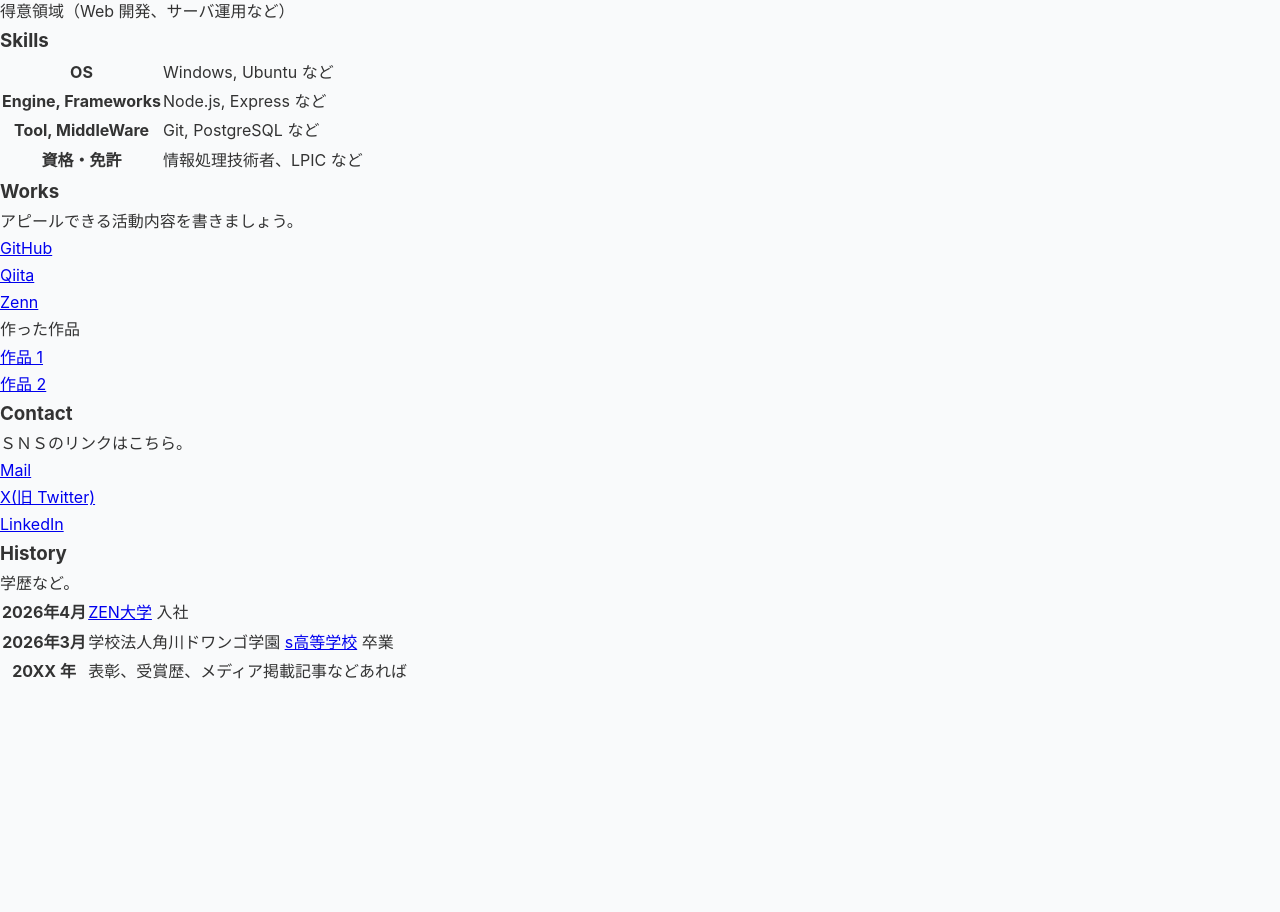
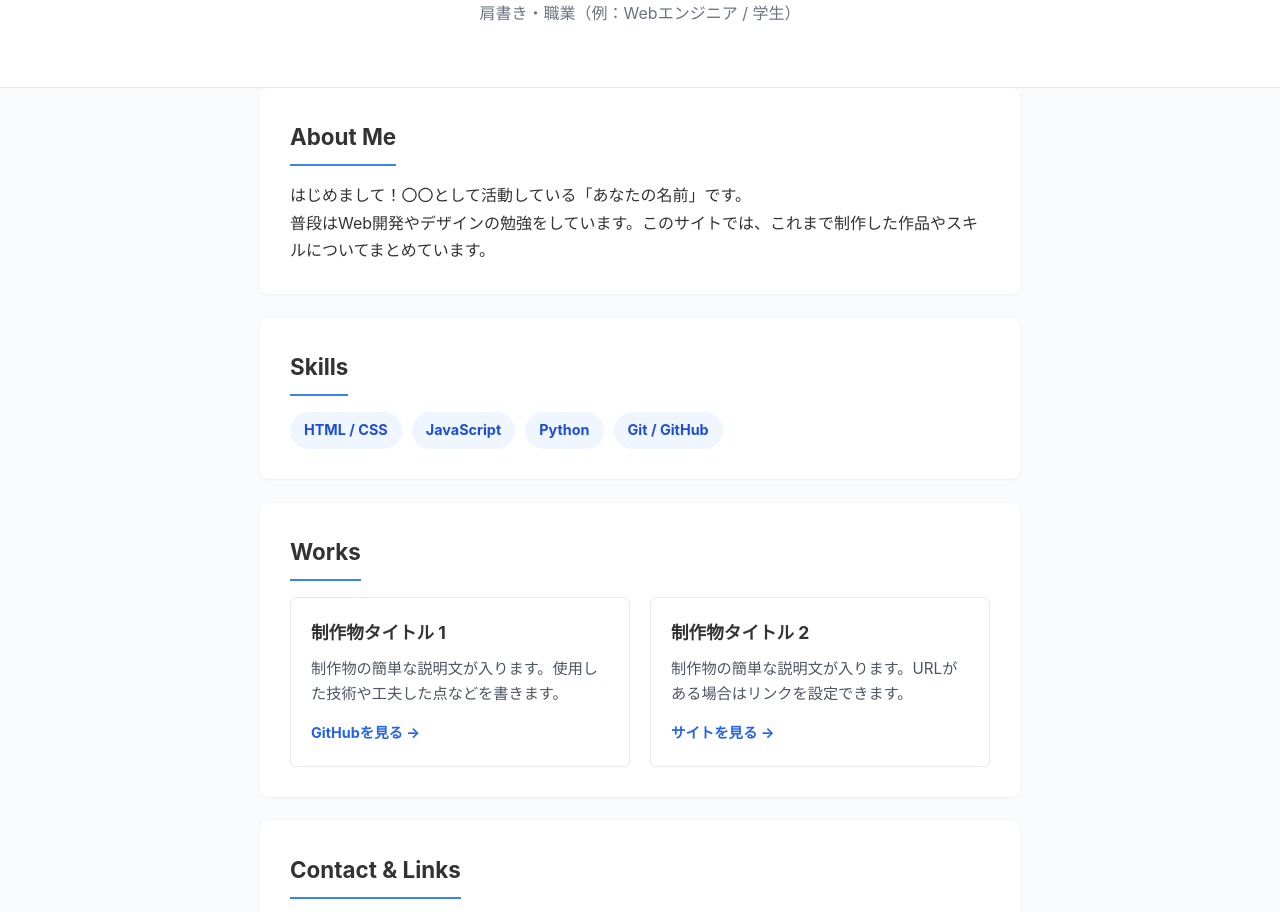
Before and after one commit to frogGp/frogGp.github.io, a plain HTML site: page index.html in a window 1280 px wide. Shown: the part 261-1173 px from the top of the page. Before the commit the page ends 948 px from the top, so only its background shows below. Drawn offline with Linux system fonts and the light colour scheme.

Commit message:
Revise index.html for personal portfolio layout
Updated the HTML structure and content for a personal portfolio page, including new sections for profile, skills, works, and contact information.

```diff
--- a/index.html
+++ b/index.html
@@ -1,85 +1,74 @@
 <!DOCTYPE html>
 <html lang="ja">
 <head>
-    <meta charset="utf-8">
-    <meta name="viewport" content="width=device-width, initial-scale=1">
-    <link href="style.css" rel="stylesheet">
-    <title>カエルのポートフォリオ</title>
+  <meta charset="UTF-8">
+  <meta name="viewport" content="width=device-width, initial-scale=1.0">
+  <title>あなたの名前 - ポートフォリオ</title>
+  <link rel="stylesheet" href="style.css">
 </head>
 <body>
-    <h1>カエル</h1>
 
-    <h2>About</h2>
+  <header>
+    <div class="container">
+      <!-- アイコン画像がある場合は src にパスを指定 -->
+      <img src="https://placeholder.com" alt="プロフィール画像" class="profile-img">
+      <h1>あなたの名前</h1>
+      <p class="subtitle">肩書き・職業（例：Webエンジニア / 学生）</p>
+    </div>
+  </header>
+
+  <main class="container">
+    <!-- 自己紹介セクション -->
+    <section id="about">
+      <h2>About Me</h2>
       <p>
-      簡単な自己紹介やアピール。<br>
-      どんなことができる、したいのか。
+        はじめまして！〇〇として活動している「あなたの名前」です。<br>
+        普段はWeb開発やデザインの勉強をしています。このサイトでは、これまで制作した作品やスキルについてまとめています。
       </p>
+    </section>
 
-    <h3>Profile</h3>
-    <ul>
-      <li>名前（ハンドルネームも可）</li>
-      <li>所在地（県や市までで OK）</li>
-      <li>得意領域（Web 開発、サーバ運用など）</li>
+    <!-- スキルセクション -->
+    <section id="skills">
+      <h2>Skills</h2>
+      <ul class="skill-list">
+        <li>HTML / CSS</li>
+        <li>JavaScript</li>
+        <li>Python</li>
+        <li>Git / GitHub</li>
       </ul>
+    </section>
 
-    <h3>Skills</h3>
-    <table>
-      <tr>
-        <th>OS</th>
-        <td>Windows, Ubuntu など</td>
-      </tr>
-      <tr>
-        <th>Engine, Frameworks</th>
-        <td>Node.js, Express など</td>
-      </tr>
-      <tr>
-        <th>Tool, MiddleWare</th>
-        <td>Git, PostgreSQL など</td>
-      </tr>
-      <tr>
-        <th>資格・免許</th>
-        <td>情報処理技術者、LPIC など</td>
-      </tr>
-    </table>
+    <!-- 制作物・実績セクション -->
+    <section id="works">
+      <h2>Works</h2>
+      <div class="work-grid">
+        <div class="work-card">
+          <h3>制作物タイトル 1</h3>
+          <p>制作物の簡単な説明文が入ります。使用した技術や工夫した点などを書きます。</p>
+          <a href="https://github.com" target="_blank">GitHubを見る →</a>
+        </div>
+        <div class="work-card">
+          <h3>制作物タイトル 2</h3>
+          <p>制作物の簡単な説明文が入ります。URLがある場合はリンクを設定できます。</p>
+          <a href="#" target="_blank">サイトを見る →</a>
+        </div>
+      </div>
+    </section>
 
-    <h3>Works</h3>
-    <p>アピールできる活動内容を書きましょう。</p>
-    <ul>
-      <li><a href="https://github.com/">GitHub</a></li>
-      <li><a href="https://qiita.com/">Qiita</a></li>
-      <li><a href="https://zenn.dev/">Zenn</a></li>
-      <li>
-        作った作品
-        <ul>
-          <li><a href="https://example.com/">作品 1</a></li>
-          <li><a href="https://example.com/">作品 2</a></li>
-        </ul>
-      </li>
-    </ul>
+    <!-- 連絡先・SNSセクション -->
+    <section id="contact">
+      <h2>Contact & Links</h2>
+      <div class="social-links">
+        <a href="https://github.com" target="_blank">GitHub</a>
+        <a href="https://x.com" target="_blank">X (Twitter)</a>
+        <a href="mailto:example@example.com">Email</a>
+      </div>
+    </section>
+  </main>
 
-    <h3>Contact</h3>
-    <p>ＳＮＳのリンクはこちら。</p>
-    <ul>
-      <li><a href="mailto:name@example.com">Mail</a></li>
-      <li><a href="https://twitter.com/n_yobikou">X(旧 Twitter)</a></li>
-      <li><a href="https://www.linkedin.com/">LinkedIn</a></li>
-    </ul>
-
-    <h3>History</h3>
-    <p>学歴など。</p>
-    <table>
-      <tr>
-        <th>2026年4月</th>
-        <td><a href="https://zen.ac.jp//">ZEN大学</a> 入社</td>
-      </tr>
-      <tr>
-        <th>2026年3月</th>
-        <td>学校法人角川ドワンゴ学園 <a href="https://nnn.ed.jp/">s高等学校</a> 卒業</td>
-      </tr>
-      <tr>
-        <th>20XX 年</th>
-        <td>表彰、受賞歴、メディア掲載記事などあれば</td>
-      </tr>
+  <footer>
+    <p>&copy; 2026 あなたの名前. All Rights Reserved.</p>
+  </footer>
 
 </body>
 </html>
```
Lines whose indentation alone changed are shown as unchanged.
